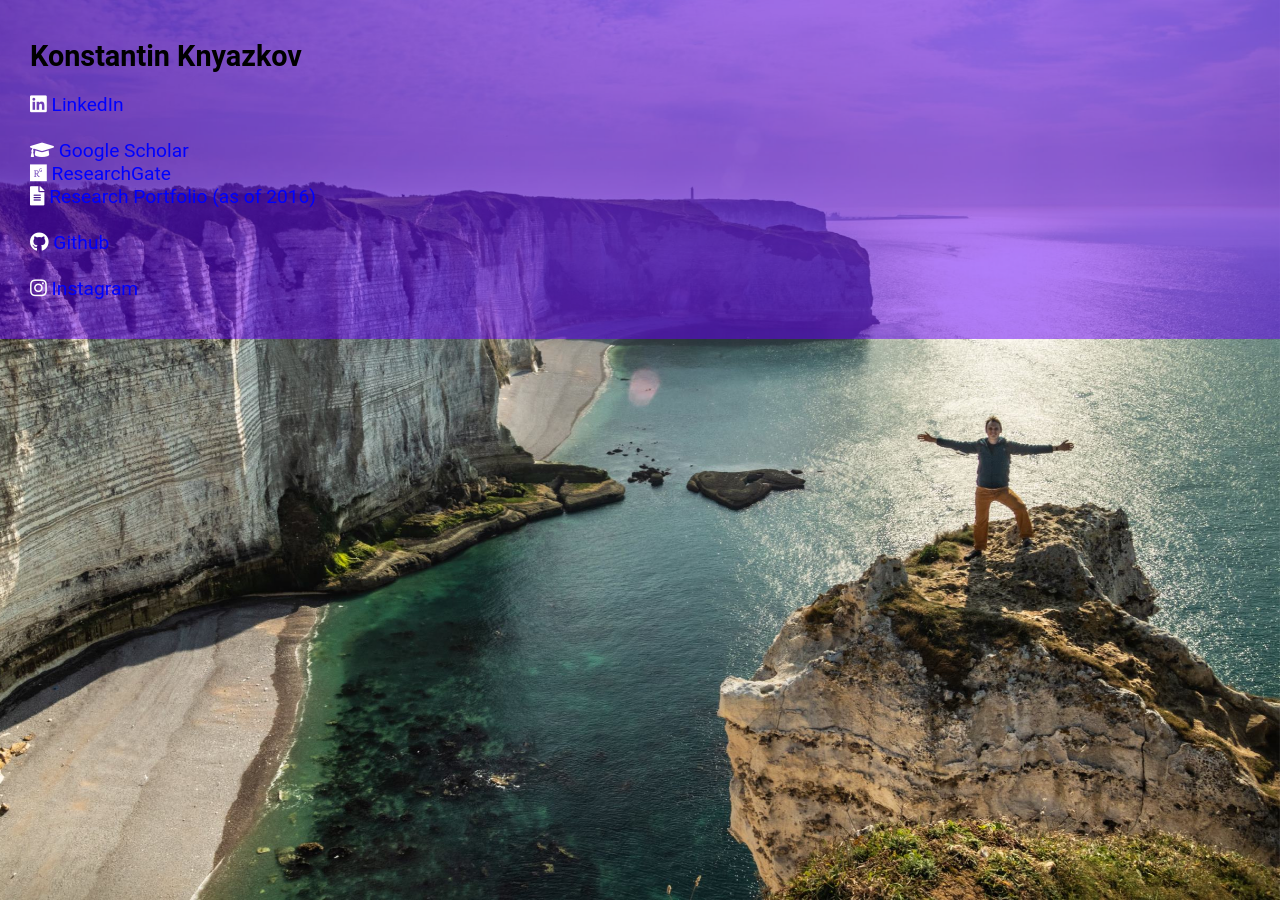
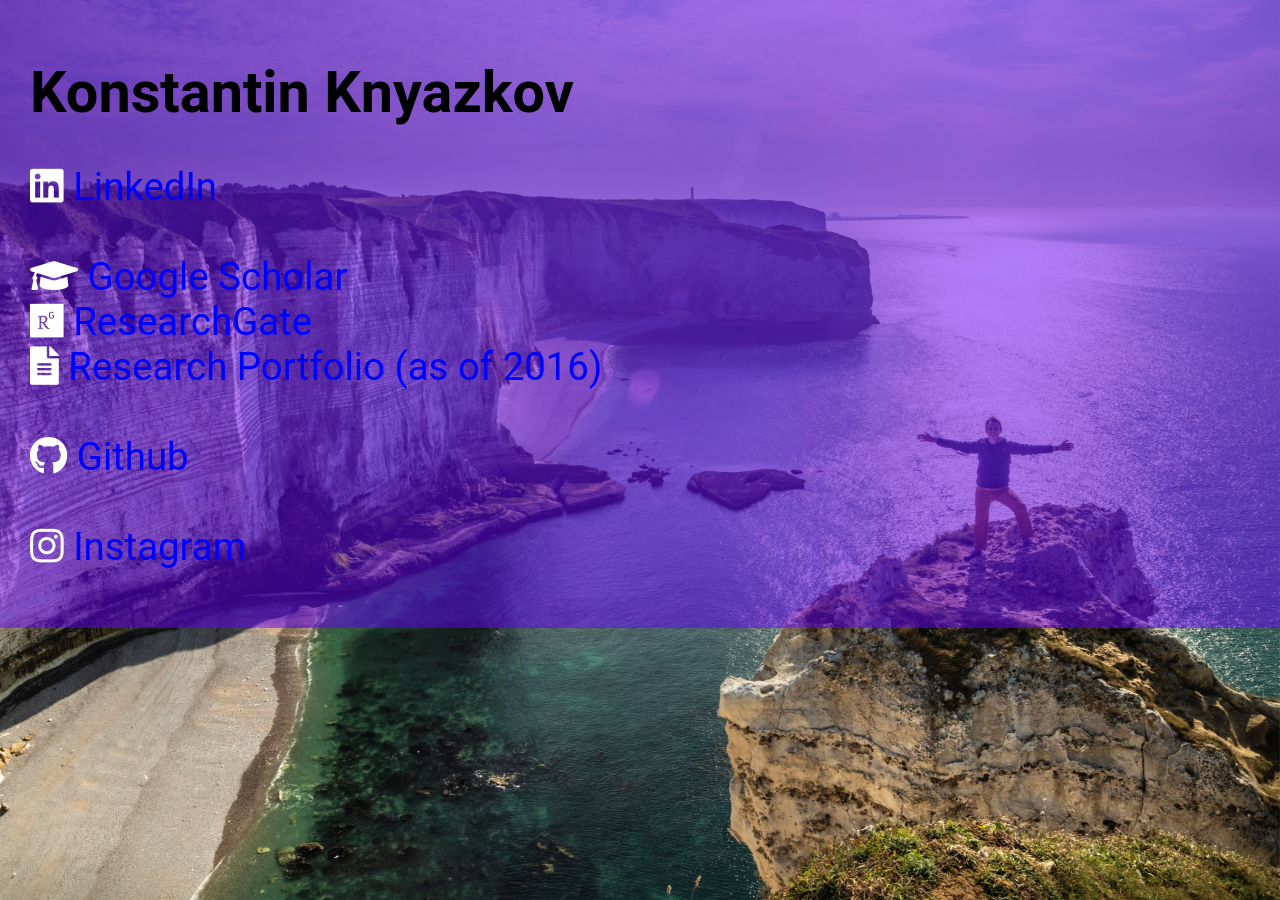
Before and after one commit to ze0n/konstantin.knyazkov, a Jekyll site: the page a.html, which Jekyll copies as it is, in a window 1280 px wide. Built offline with Jekyll 4.4.1, drawn with Linux system fonts in a browser that asks for light colours; nearby versions of some CDN libraries.

Commit message:
Change font-size

```diff
--- a/a.html
+++ b/a.html
@@ -69,6 +69,10 @@
     }
 
     @media screen and (max-width: 1280px) {
+
+        html {
+            font-size: 32px;
+        }
 
         .overlay {
             /*display: none;*/
```
